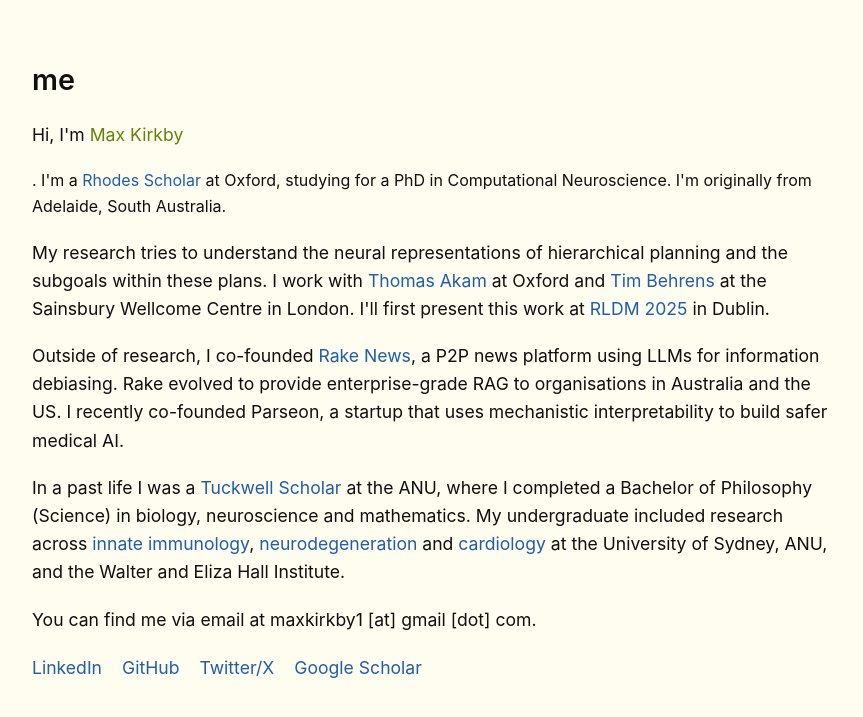
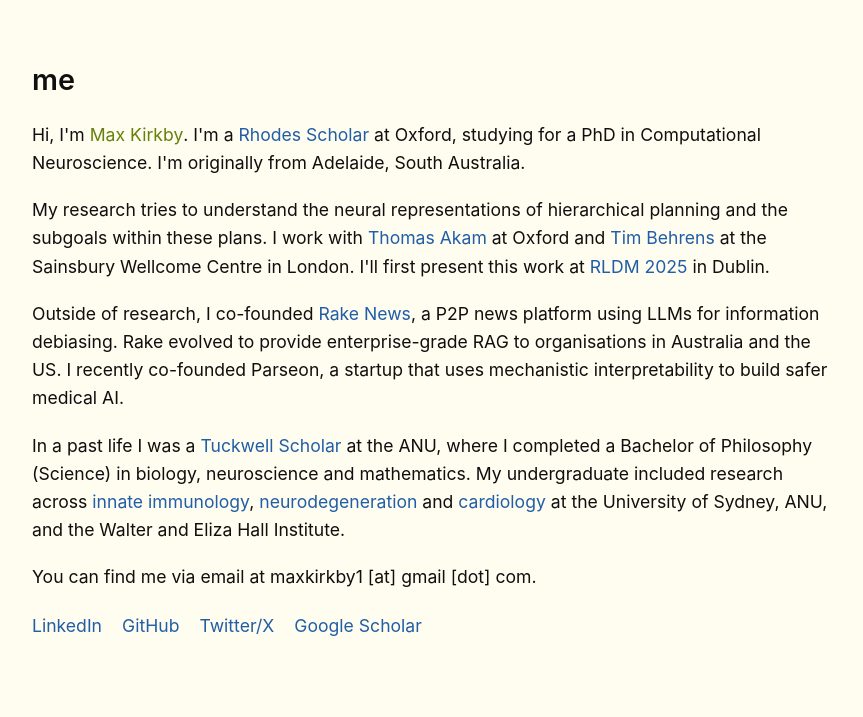
Before and after one commit to MaxKirkby5/maxkirkby5.github.io, a plain HTML site: page index.html in a window 1280 px wide. Shown: the part 51-768 px from the top of the page, without its empty margins (208-1071 px from the left). Drawn offline with Linux system fonts and the light colour scheme.

Commit message:
implemented fixes

```diff
--- a/index.html
+++ b/index.html
@@ -253,10 +253,7 @@
     <main>
         <div class="bio-content">
             <h2>me</h2>
-            <p>Hi, I'm <span class="name-highlight">Max Kirkby</span>
-            <div class="hover-photo">
-                <img src="images/personalweb.jpg" alt="Max Kirkby">
-            </div>. I'm a <a href="https://www.rhodeshouse.ox.ac.uk/scholar-community/rhodes-scholar-bios/rhodes-scholars-class-of-2023/max-kirkby/">Rhodes Scholar</a> at Oxford, studying for a PhD in Computational Neuroscience. I'm originally from Adelaide, South Australia. </p>
+            <p>Hi, I'm <span class="name-highlight">Max Kirkby</span><span class="hover-photo"><img src="images/personalweb.jpg" alt="Max Kirkby"></span>. I'm a <a href="https://www.rhodeshouse.ox.ac.uk/scholar-community/rhodes-scholar-bios/rhodes-scholars-class-of-2023/max-kirkby/">Rhodes Scholar</a> at Oxford, studying for a PhD in Computational Neuroscience. I'm originally from Adelaide, South Australia.</p>
 
             <p>
                 My research tries to understand the neural representations of hierarchical planning and the subgoals within these plans. I work with <a href="https://www.psy.ox.ac.uk/research/cognitive-circuits">Thomas Akam</a> at Oxford and <a href="https://www.sainsburywellcome.org/web/groups/behrens-lab">Tim Behrens</a> at the Sainsbury Wellcome Centre in London. I'll first present this work at <a href="https://rldm.org/">RLDM 2025</a> in Dublin.
```
